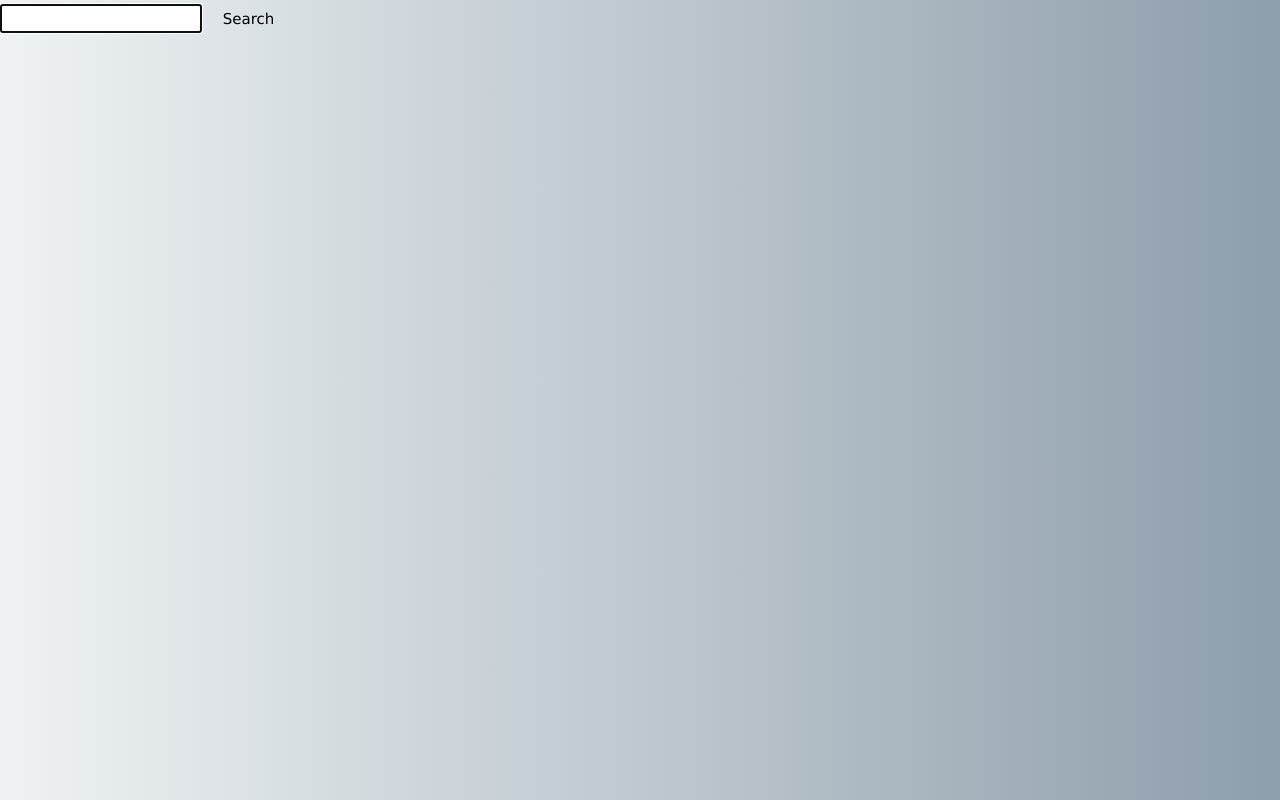
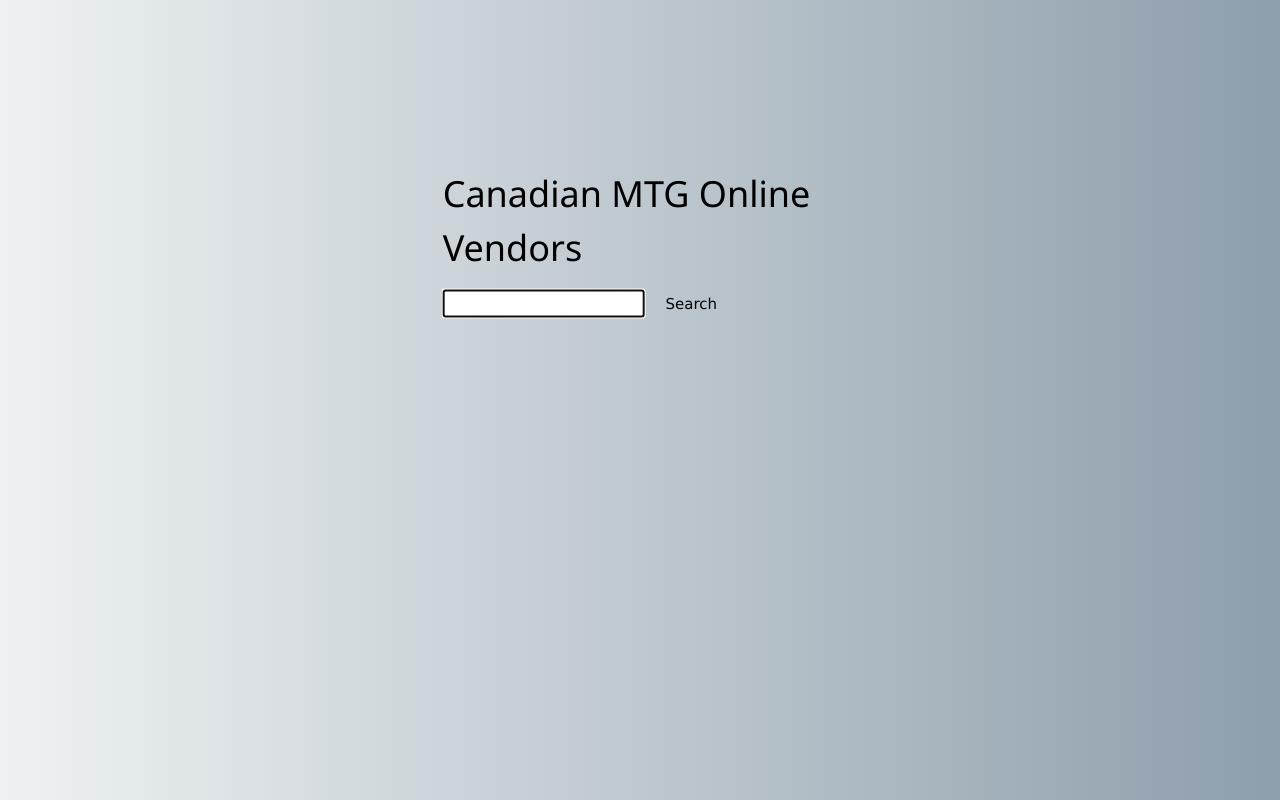
Before and after one commit to Magichastie/CndMtg, a website: page content/main.html in a window 1280 px wide. Drawn offline with nearby package versions, Linux system fonts and the light colour scheme.

Commit message:
moved initial search bar to center

```diff
--- a/content/main.html
+++ b/content/main.html
@@ -9,8 +9,11 @@
 <link rel="stylesheet" href="http://www.w3schools.com/lib/w3.css">
 </head>
 <body>
-    <input id="card_name" type="text" name="card_name" />
-    <button class="search_button w3-btn">Search</button>
+    <div class="search_div w3-container w3-display-middle w3-third" style="top:30%";>
+        <h1>Canadian MTG Online Vendors</h1>
+        <span style="overflow: hidden;"><input id="card_name" type="text" name="card_name" class=""/></span>
+        <button class="search_button w3-btn w3-center">Search</button>
+    </div>
     <div class="spinner">
         <div class="dot1"></div>
         <div class="dot2"></div>
--- a/content/script.js
+++ b/content/script.js
@@ -40,6 +40,7 @@ function searchResults(data) {
 }
 
 function onSearch() {
+    $('.search_div').removeClass('w3-display-middle');
     $('.products').css('visibility', 'hidden');
     $('.spinner').css('display', 'block');
     var name = $('#card_name').val();
--- a/content/style.css
+++ b/content/style.css
@@ -7,6 +7,11 @@ background: linear-gradient(to left, #8e9eab , #eef2f3); /* W3C, IE 10+/ Edge, F
 
 
 .search_button {
+}
+
+.centered {
+    position: absolute;
+    top: 50%;
 }
 
 .products {
```
